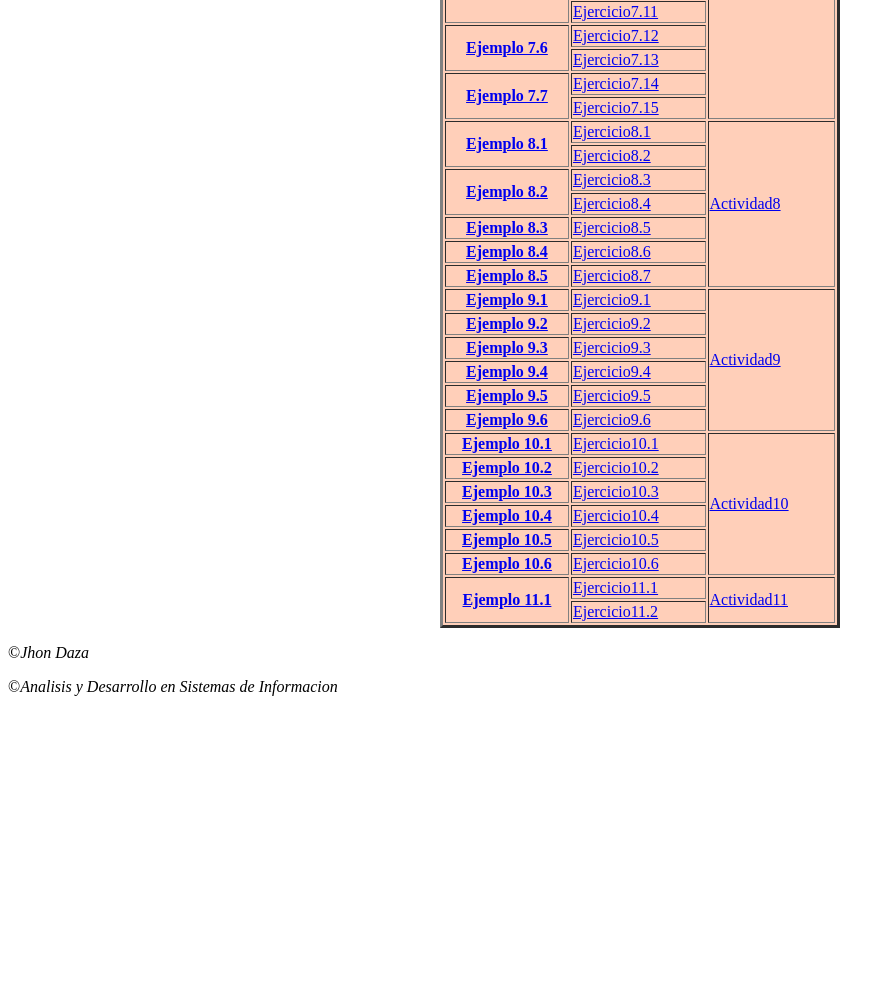
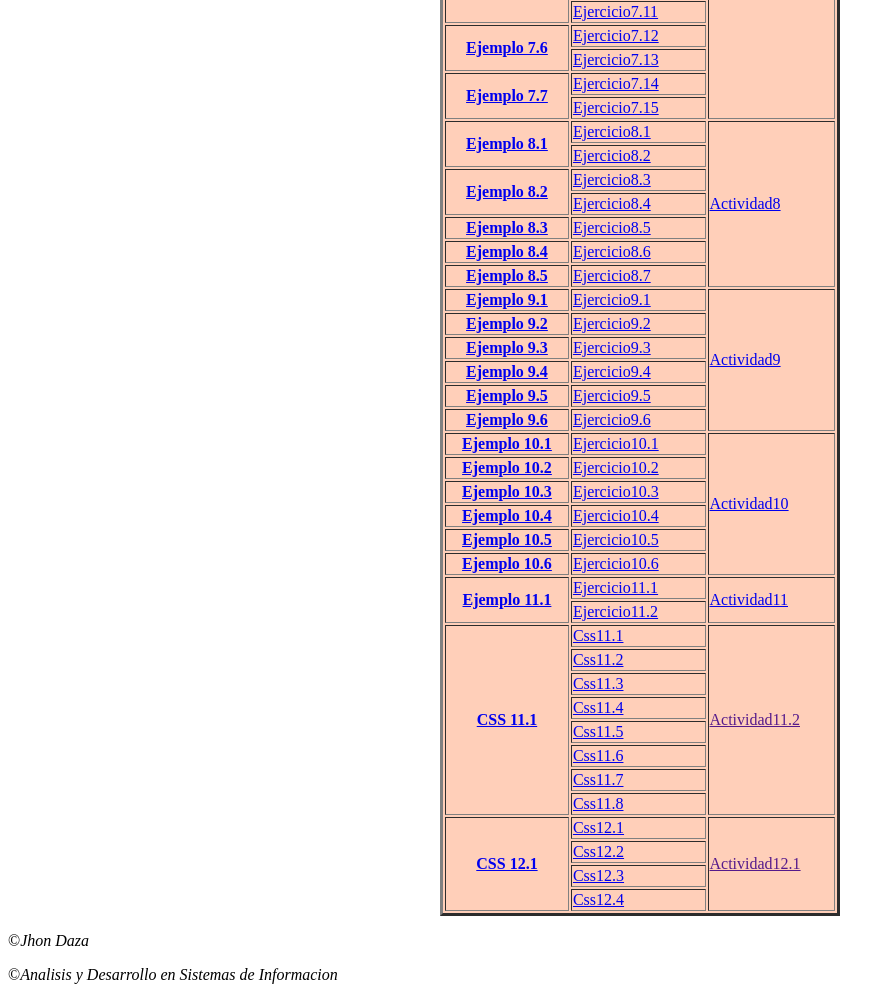
Before and after one commit to JhonDaza93/tablashtml.github.io, a plain HTML site: page index.html in a window 1280 px wide. Shown: the part 851-1851 px from the top of the page, without its empty margins (0-895 px from the left). Before the commit the page ends 1563 px from the top, so only its background shows below. Drawn offline with Linux system fonts and the light colour scheme.

Commit message:
primerCommit

```diff
--- a/index.html
+++ b/index.html
@@ -218,6 +218,46 @@
         <tr>
             <td><a href="./ejercicios/ejercicio11.2.html">Ejercicio11.2</a></td>
         </tr>
+        <tr>
+            <th rowspan="8"><a href="./ejercicios/actividades/11_b_Actividad/11_Intro_CSS.pdf">CSS 11.1</a></th>
+            <td><a href="./ejercicios/css11.1.html">Css11.1</a></td>
+            <td rowspan="8"><a href="">Actividad11.2</a></td>
+        </tr>
+        <tr>
+            <td><a href="./ejercicios/css11.2.html">Css11.2</a></td>
+        </tr>
+        <tr>
+            <td><a href="./ejercicios/css11.3.html">Css11.3</a></td>
+        </tr>
+        <tr>
+            <td><a href="./ejercicios/css11.4.html">Css11.4</a></td>
+        </tr>
+        <tr>
+            <td><a href="./ejercicios/css11.5.html">Css11.5</a></td>
+        </tr>
+        <tr>
+            <td><a href="./ejercicios/css11.6.html">Css11.6</a></td>
+        </tr>
+        <tr>
+            <td><a href="./ejercicios/css11.7.html">Css11.7</a></td>
+        </tr>
+        <tr>
+            <td><a href="./ejercicios/css11.8.html">Css11.8</a></td>
+        </tr>
+        <tr>
+            <th rowspan="8"><a href="./ejercicios/actividades/12_Actividad/12_Color_CSS.pdf">CSS 12.1</a></th>
+            <td><a href="./ejercicios/css12.1.html">Css12.1</a></td>
+            <td rowspan="8"><a href="">Actividad12.1</a></td>
+        </tr>
+        <tr>
+            <td><a href="./ejercicios/css12.2.html">Css12.2</a></td>
+        </tr>
+        <tr>
+            <td><a href="./ejercicios/css12.3.html">Css12.3</a></td>
+        </tr>
+        <tr>
+            <td><a href="./ejercicios/css12.4.html">Css12.4</a></td>
+        </tr>
 
 
     <div id="pbody">
```
